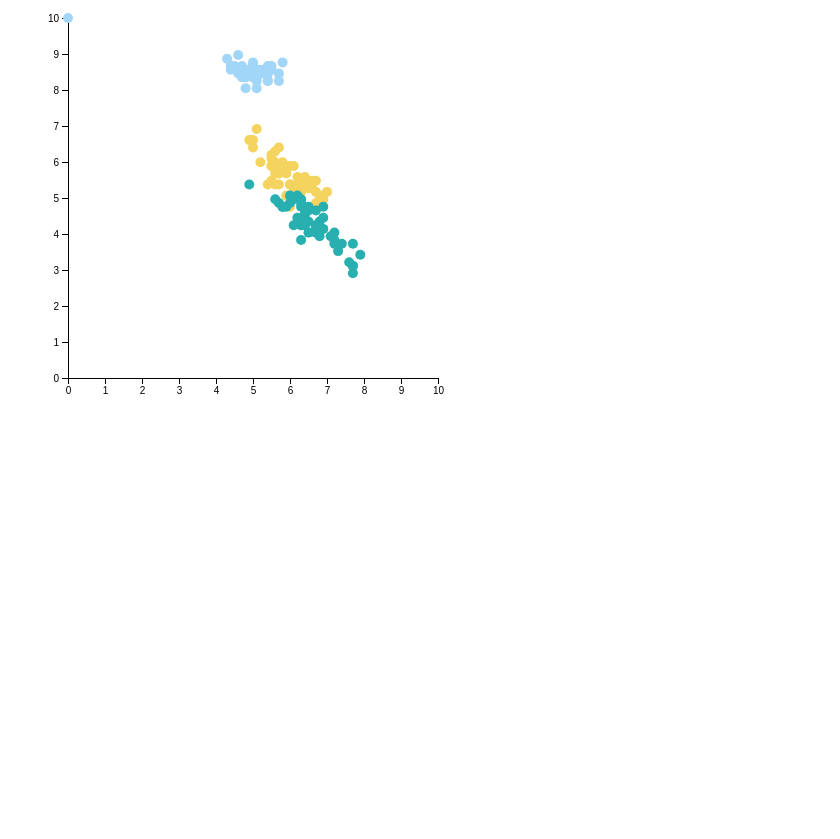
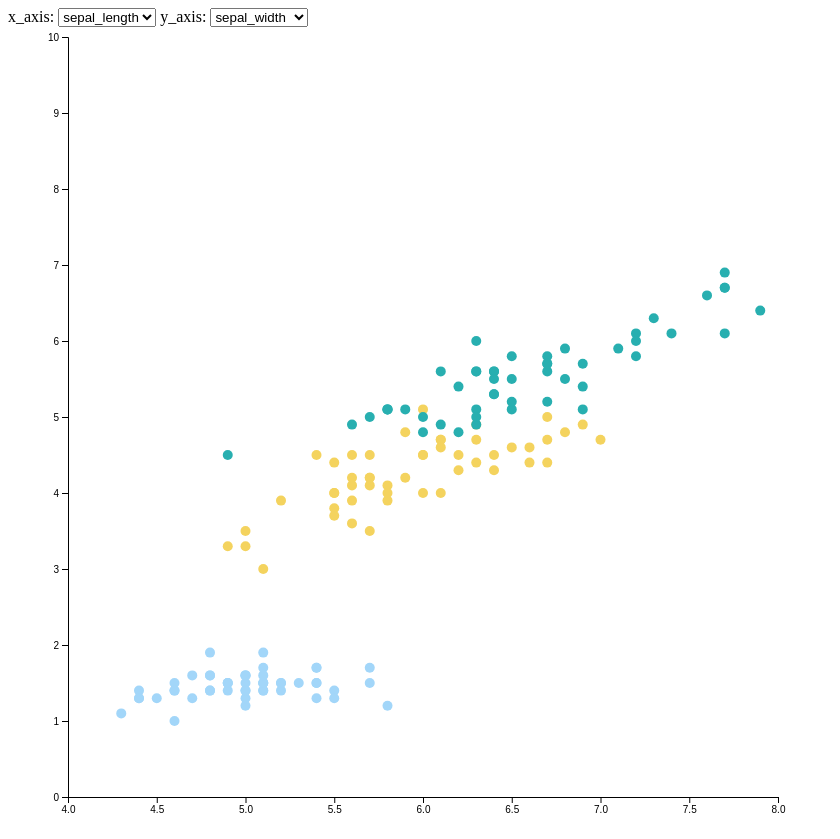
Before and after one commit to cysun0226/data-visualization, a plain HTML site: page hw1-scatter_plot/index.html in a window 1280 px wide. Shown: the whole page, without its empty margins (0-840 px from the left). Before the commit the page ends 800 px from the top, so only its background shows below. Drawn offline with nearby package versions, Linux system fonts and the light colour scheme.

Commit message:
feat: add dropdown selections for x_axis and y_axis, fix the scatter plot bug

```diff
--- a/hw1-scatter_plot/index.html
+++ b/hw1-scatter_plot/index.html
@@ -7,6 +7,13 @@
 </head>
 
 <body>
+    <div>
+        <span>x_axis:</span>
+        <select name="x select button" id="select_x"></select>
+        <span>y_axis:</span>
+        <select name="y select button" id="select_y"> y_axis: </select>
+    </div>
+
     <script src="https://d3js.org/d3.v6.min.js"></script>
     <div id="scatter_plot"></div>
     <script src="main.js"></script>
--- a/hw1-scatter_plot/main.js
+++ b/hw1-scatter_plot/main.js
@@ -1,11 +1,17 @@
 /*
     reference: https://www.d3-graph-gallery.com/graph/scatter_grouped.html
+    d3 select: https://codepen.io/tarsusi/pen/reovOV
 */
+
+const MAX_WIDTH = 800;
+const MAX_HEIGHT = 800;
+const BACKGROUND = "#F8F9FA";
+const PALETTE = ["#a2d6f9", "#f4d35e", "#28afb0"];
 
 // set the dimensions and margins of the graph
 var margin = { top: 10, right: 30, bottom: 30, left: 60 },
-    width = 460 - margin.left - margin.right,
-    height = 400 - margin.top - margin.bottom;
+    width = MAX_WIDTH - margin.left - margin.right,
+    height = MAX_HEIGHT - margin.top - margin.bottom;
 
 // append the svg object to the body of the page
 var svg = d3.select("#scatter_plot")
@@ -26,9 +32,50 @@ d3.csv("data/iris.csv", data => {
         class: data["class"]
     };
 }).then(data => {
+    // attributes
+    let allGroup = ["sepal_length", "sepal_width", "petal_length", "petal_width"];
+
+    // add selection options
+    d3.select("#select_x")
+        .selectAll("option")
+        .data(allGroup)
+        .enter()
+        .append('option')
+        .text(d => { return d; }) // the text showed in the menu
+        .attr("value", d => { return d; }); // selected option
+
+    d3.select("#select_y")
+        .selectAll("option")
+        .data(allGroup)
+        .enter()
+        .append('option')
+        .text(d => { return d; })
+        .attr("value", d => { return d; });
+
+    // default value and set the selector
+    let x_option = "",
+        y_option = "";
+    d3.select("#select_x").property("selectedIndex", 0);
+    d3.select("#select_y").property("selectedIndex", 1);
+
+    // when the user selects an option, update
+    d3.select("#select_x")
+        .on("change", d => {
+            x_option = d3.select("#select_x").node().value;
+            console.log("x = " + x_option);
+        })
+
+    d3.select("#select_y")
+        .on("change", d => {
+            y_option = d3.select("#select_y").node().value;
+            console.log("y = " + y_option);
+        })
+
+    // Update the plot
+
     // X axis
     let x = d3.scaleLinear()
-        .domain([0, 10])
+        .domain([4, 8])
         .range([0, width]);
     svg.append("g")
         .attr("transform", "translate(0," + height + ")")
@@ -44,7 +91,7 @@ d3.csv("data/iris.csv", data => {
     // Color setting: plot three classes with different colors
     let color = d3.scaleOrdinal()
         .domain(["Iris-setosa", "Iris-versicolor", "Iris-virginica"])
-        .range(["#a2d6f9", "#f4d35e", "#28afb0"])
+        .range(["#a2d6f9", "#f4d35e", "#28afb0"]);
 
     // Plot the data
     svg.append("g")
@@ -53,9 +100,9 @@ d3.csv("data/iris.csv", data => {
         .enter()
         .append("circle")
         .attr("cx", d => { return x(d.sepal_length); })
-        .attr("cy", d => { return x(d.petal_length); })
+        .attr("cy", d => { return y(d.petal_length); })
         .attr("r", 5)
-        .style("fill", d => { return color(d.class) })
+        .style("fill", d => { return color(d.class) });
 });
 
 // console.log(iris_data);
```
